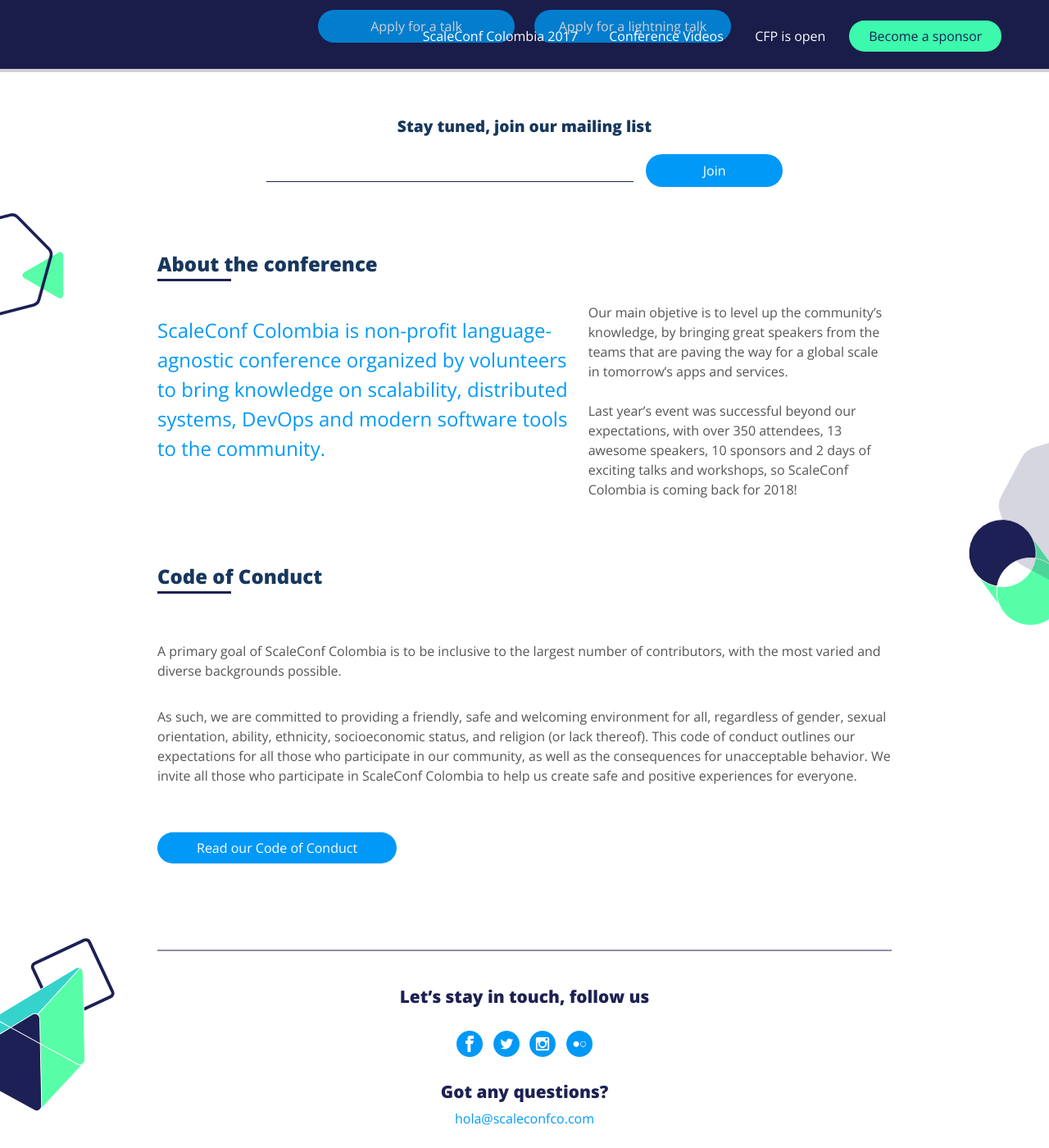
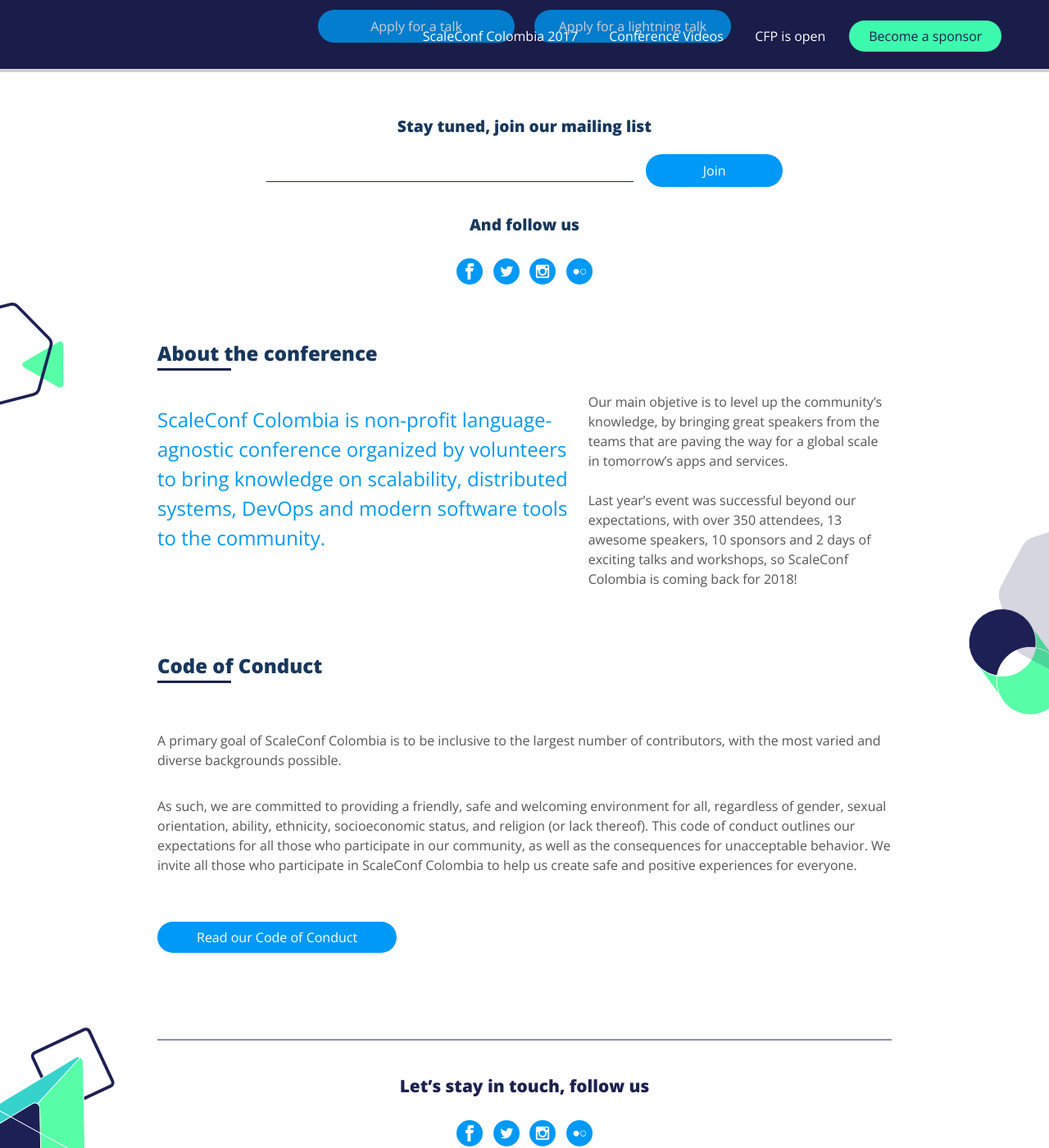
Before and after one commit to ScaleConfCo/-scaleconfco-website-2018, a Jekyll site: the page built from index.html, in a window 1280 px wide and 1400 px high, scrolled down 791 px. Shown: the whole window at 82% size. Built offline with Jekyll 4.4.1, drawn with Linux system fonts in a browser that asks for light colours; nearby versions of some CDN libraries.

Commit message:
Social media in mailingList

```diff
--- a/_includes/page.html
+++ b/_includes/page.html
@@ -38,6 +38,13 @@
           />
           <input type="submit" value="Join" class="emailSubscribe blueButton formButton"/>
         </form>
+        <p class="title">And follow us</p>
+        <div class="social">
+            <a href="https://www.facebook.com/scaleconfco/"><i class="icon facebook" alt="facebook"></i></a>
+            <a href="https://www.twitter.com/scaleconfco/"><i class="icon twitter" alt="twitter"></i></a>
+            <a href="https://www.instagram.com/"><i class="icon instagram" alt="instagram"></i></a>
+            <a href="https://www.flickr.com/photos/137671831@N08/"><i class="icon flickr" alt="flickr"></i></a>
+        </div>
     </div>
 </section>
 <section class="svg">
--- a/css/main.css
+++ b/css/main.css
@@ -147,6 +147,7 @@
     margin-top: 3.5rem;
     display: flex;
     justify-content: center;
+    padding-bottom: 3rem;
 }
 
 #mailingList div p {
@@ -265,11 +266,17 @@
     padding-bottom: 0.3rem;
 }
 
-footer .social {
-    margin: 1.5rem 0 2rem;
+form {
+    margin-bottom: 2rem;
 }
 
-footer a .icon {
+.social {
+    margin: 1.5rem 0 2rem;
+    display: flex;
+    justify-content: center;
+}
+
+.icon {
     margin: 0.4rem;
     padding: 1rem;
     line-height: 0;
@@ -282,23 +289,23 @@
     width: 2.4rem;
 }
 
-footer a .facebook {
+.facebook {
     background-image: url('../images/facebook.png');
 }
 
-footer a .twitter {
+.twitter {
     background-image: url('../images/twitter.png');
 }
 
-footer a .instagram {
+.instagram {
     background-image: url('../images/instagram.png');
 }
 
-footer a .flickr {
+.flickr {
     background-image: url('../images/flickr.png');
 }
 
-footer a .icon:hover {
+.icon:hover {
     background-position: center top;
 }
 
```
